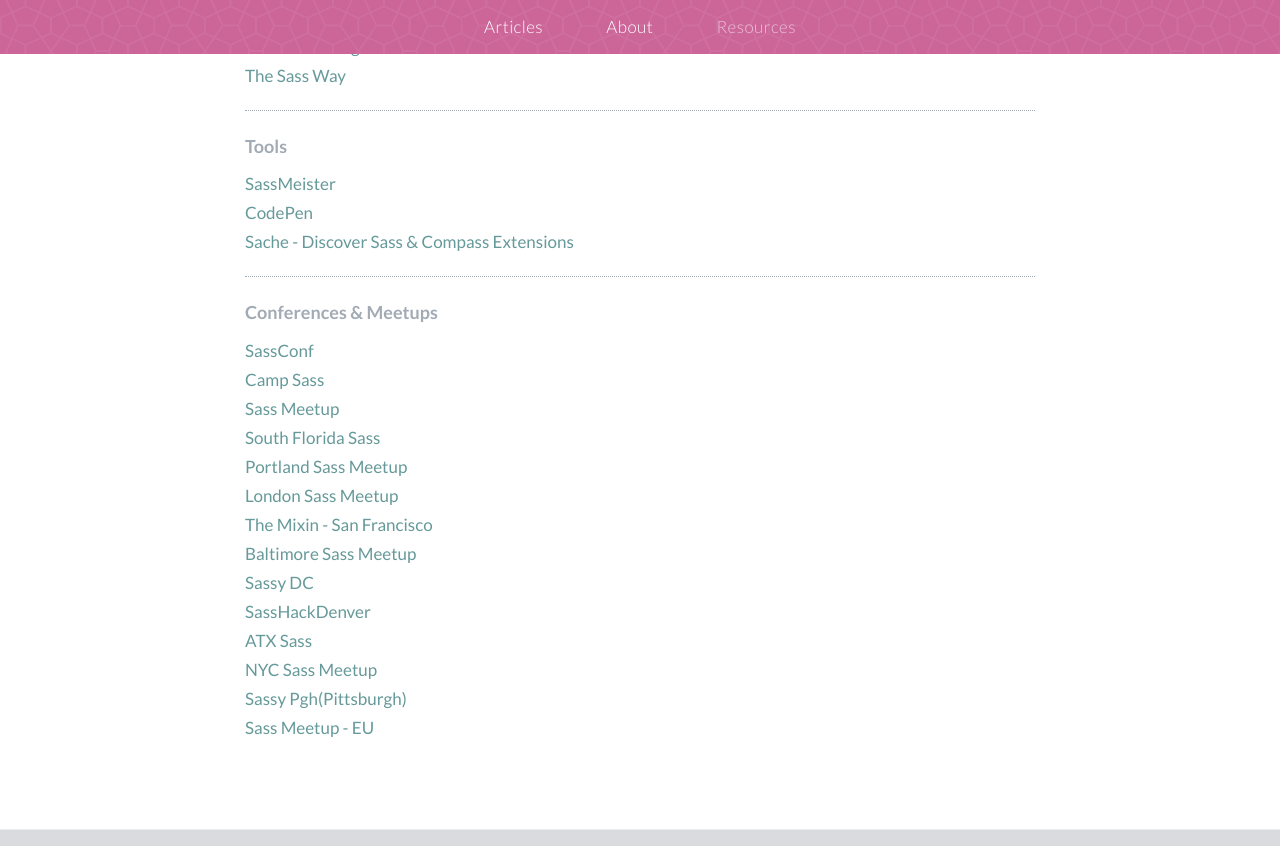
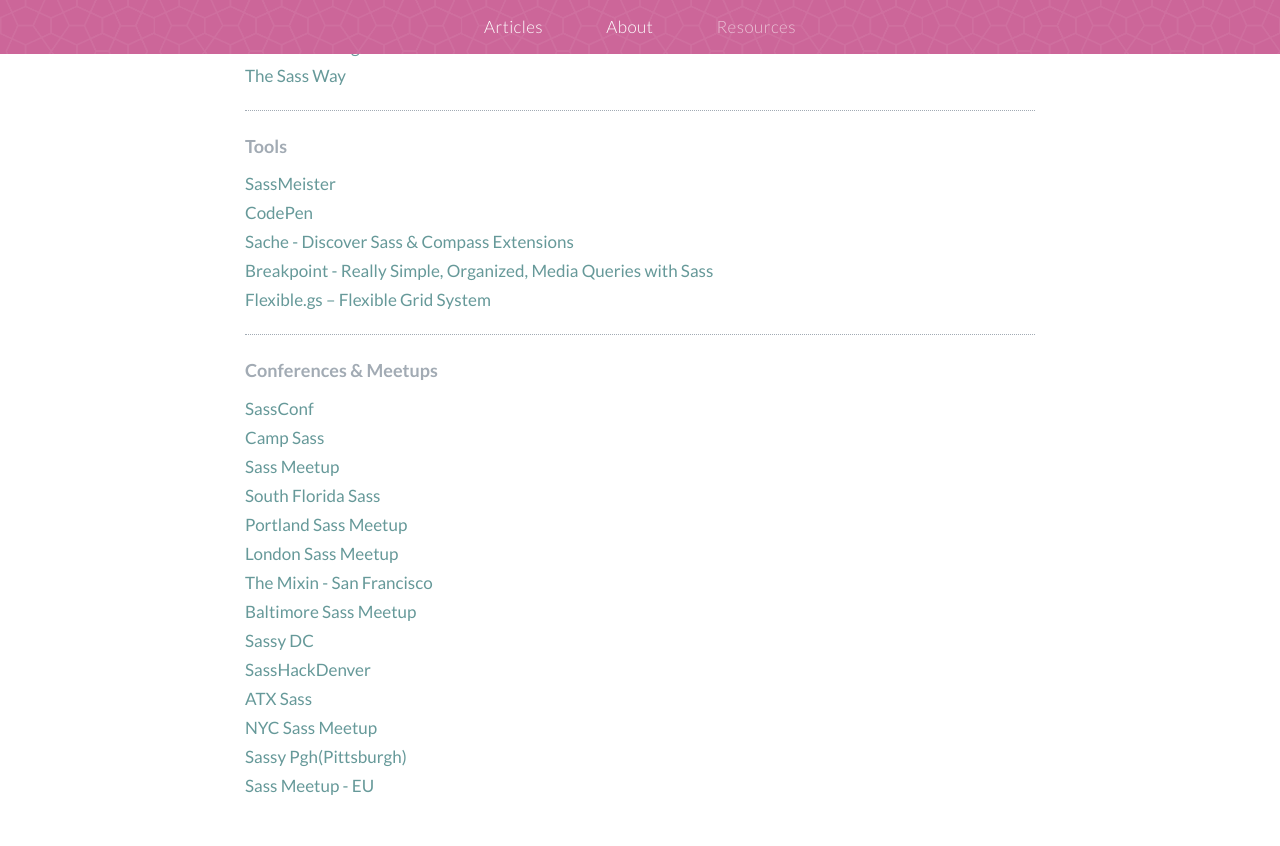
Before and after one commit to sassbreak/sassbreak.github.io, a Jekyll site: the page built from resources.md, in a window 1280 px wide and 900 px high, scrolled down 720 px, cut to the strip 0-846 px from the top of the window. Built offline with Jekyll 4.4.1, drawn with Linux system fonts in a browser that asks for light colours.

Commit message:
new resources

```diff
--- a/resources.md
+++ b/resources.md
@@ -31,6 +31,8 @@
 * [SassMeister](http://sassmeister.com/)
 * [CodePen](http://codepen.io/)
 * [Sache - Discover Sass & Compass Extensions](http://www.sache.in/)
+* [Breakpoint - Really Simple, Organized, Media Queries with Sass](http://breakpoint-sass.com/)
+* [Flexible.gs – Flexible Grid System](http://flexible.gs/)
 
 ***
 
```
